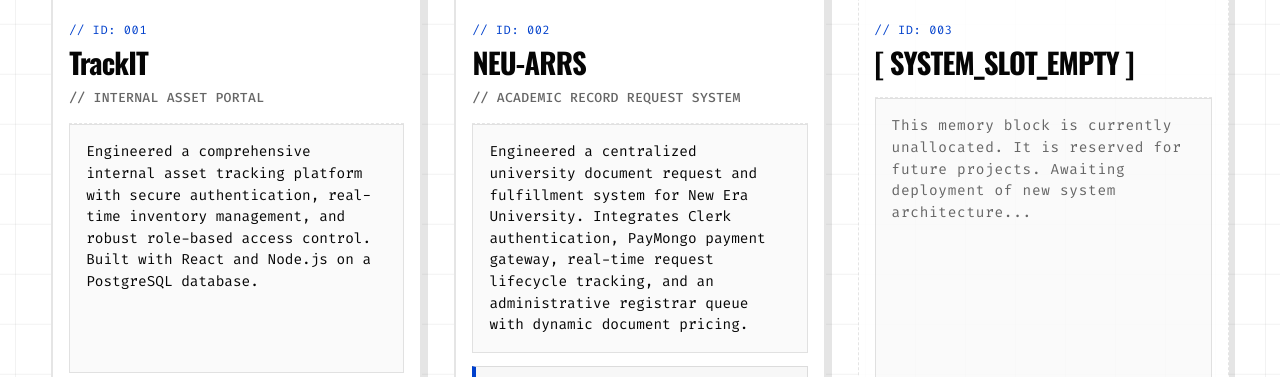
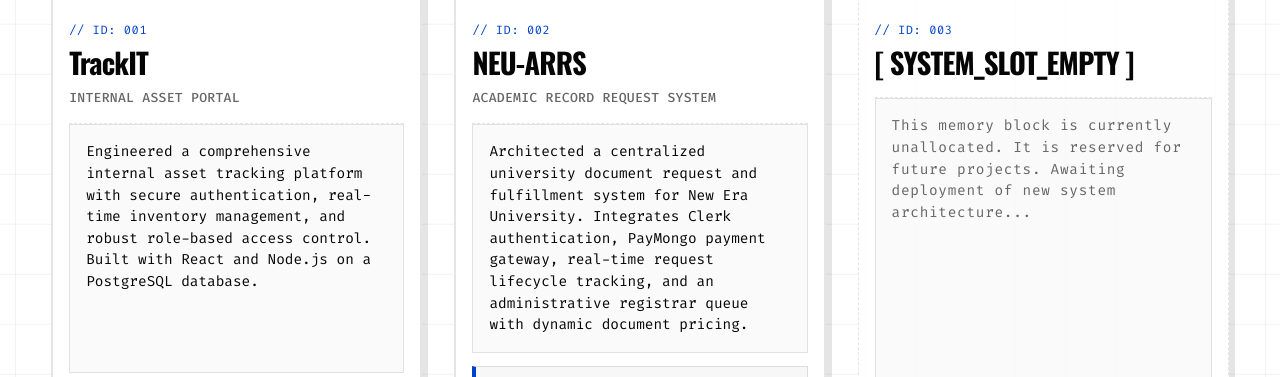
Before and after one commit to rnjhnd/web-portfolio, a website built with Vite: page index.html in a window 1280 px wide. Shown: the part 2534-2911 px from the top of the page. Built offline with nearby package versions, Linux system fonts and the light colour scheme; some packages are replaced by stand-ins of ours; animation ran at ten frames a second.

Commit message:
style: refine project subheaders and diversify description action verbs

```diff
--- a/index.html
+++ b/index.html
@@ -239,7 +239,7 @@
                   <div class="project-info">
                     <span class="mono project-meta">// ID: 001</span>
                     <h3>TrackIT</h3>
-                    <span class="project-subtitle mono">// INTERNAL ASSET PORTAL</span>
+                    <span class="project-subtitle mono">INTERNAL ASSET PORTAL</span>
                   </div>
                   <div class="project-card-desc">
                     <p>
@@ -272,11 +272,11 @@
                   <div class="project-info">
                     <span class="mono project-meta">// ID: 002</span>
                     <h3>NEU-ARRS</h3>
-                    <span class="project-subtitle mono">// ACADEMIC RECORD REQUEST SYSTEM</span>
+                    <span class="project-subtitle mono">ACADEMIC RECORD REQUEST SYSTEM</span>
                   </div>
                   <div class="project-card-desc">
                     <p>
-                      Engineered a centralized university document request and fulfillment system for New Era University. Integrates Clerk authentication, PayMongo payment gateway, real-time request lifecycle tracking, and an administrative registrar queue with dynamic document pricing.
+                      Architected a centralized university document request and fulfillment system for New Era University. Integrates Clerk authentication, PayMongo payment gateway, real-time request lifecycle tracking, and an administrative registrar queue with dynamic document pricing.
                     </p>
                   </div>
                   <div class="project-tech-stack">
```
